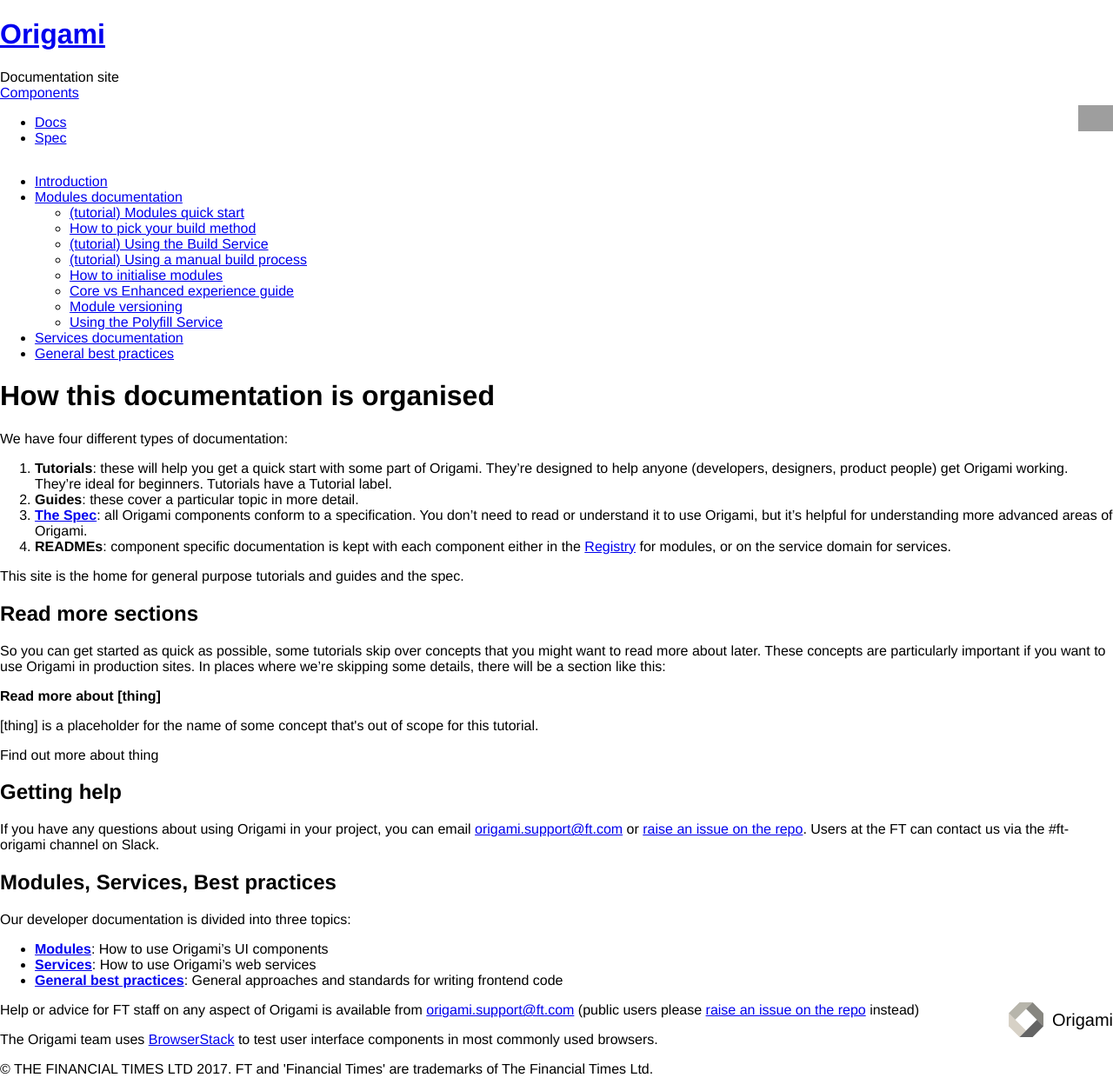
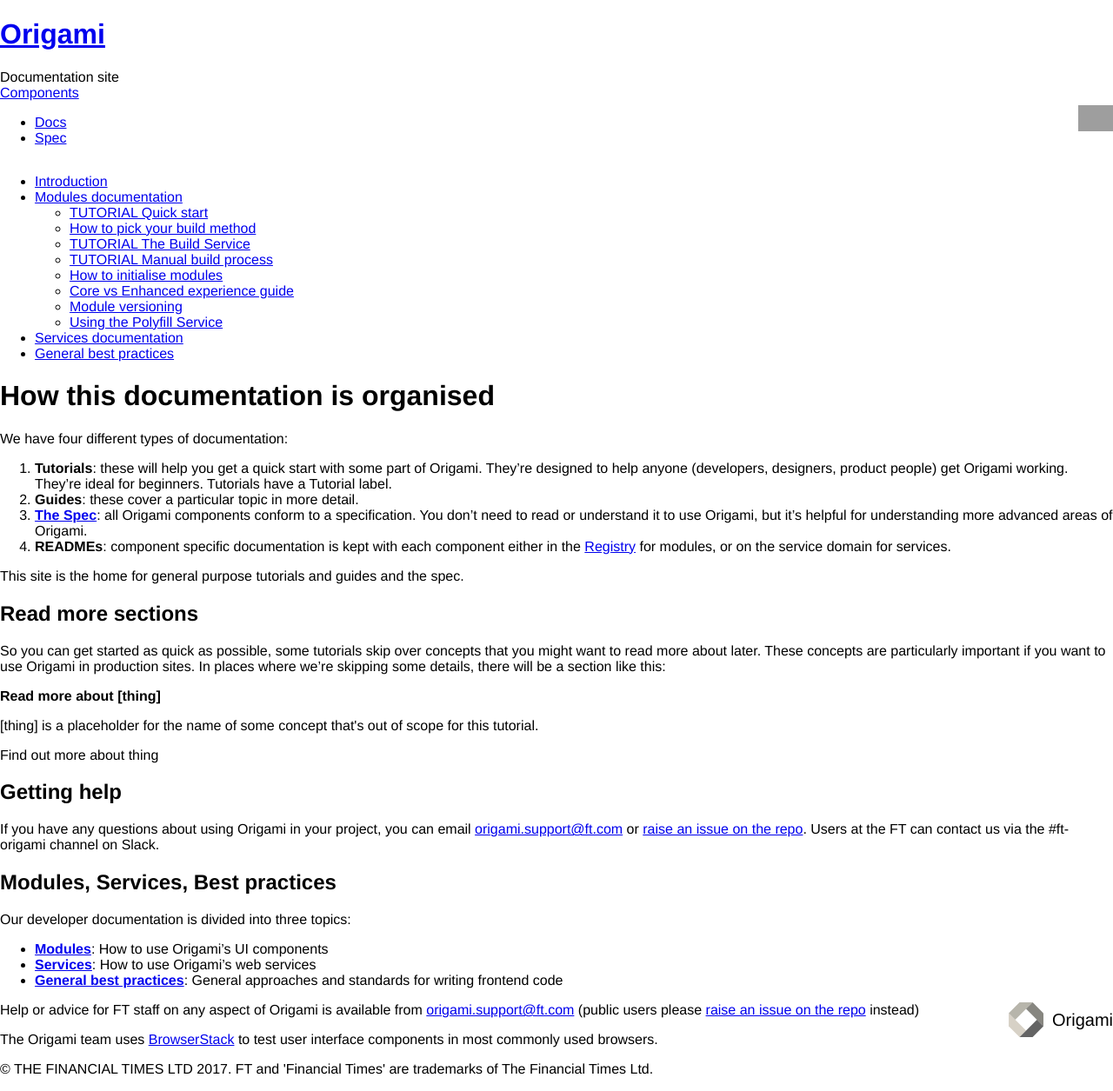
Before and after one commit to Financial-Times/ft-origami, a Jekyll site: the page built from docs/developer-guide/index.md, in a window 1280 px wide. Shown: the whole page at 87% size. Built offline with Jekyll 4.4.1, drawn with Linux system fonts in a browser that asks for light colours; nearby versions of some CDN libraries; comment, search, counter and statistics services are not loaded; a style sheet for code colours, icons or effects is not loaded; grey boxes are pictures that could not be loaded.

Commit message:
Take brackets out of navigation text

```diff
--- a/_layouts/default.html
+++ b/_layouts/default.html
@@ -15,16 +15,16 @@
 							<a href="{{ site.baseurl }}/docs/developer-guide/modules/">Modules documentation</a>
 							<ul class="o-techdocs-nav o-techdocs-nav--sub">
 								<li{% if page.title == 'Origami modules quick start' %} aria-selected="true"{% endif %}>
-									<a href="{{ site.baseurl }}/docs/developer-guide/modules/very-quick-origami/">(tutorial) Modules quick start</a>
+									<a href="{{ site.baseurl }}/docs/developer-guide/modules/very-quick-origami/">TUTORIAL Quick start</a>
 								</li>
 								<li{% if page.title == 'How to pick your build method' %} aria-selected="true"{% endif %}>
 									<a href="{{ site.baseurl }}/docs/developer-guide/modules/choosing-your-build-method/">How to pick your build method</a>
 								</li>
 								<li{% if page.title == 'Build Service guide' %} aria-selected="true"{% endif %}>
-									<a href="{{ site.baseurl }}/docs/developer-guide/modules/build-service/">(tutorial) Using the Build Service</a>
+									<a href="{{ site.baseurl }}/docs/developer-guide/modules/build-service/">TUTORIAL The Build Service</a>
 								</li>
 								<li{% if page.title == 'Manual build process guide' %} aria-selected="true"{% endif %}>
-									<a href="{{ site.baseurl }}/docs/developer-guide/modules/building-modules/">(tutorial) Using a manual build process</a>
+									<a href="{{ site.baseurl }}/docs/developer-guide/modules/building-modules/">TUTORIAL Manual build process</a>
 								</li>
 								<li{% if page.title == 'Initialising modules' %} aria-selected="true"{% endif %}>
 									<a href="{{ site.baseurl }}/docs/developer-guide/modules/initialising-modules/">How to initialise modules</a>
```
